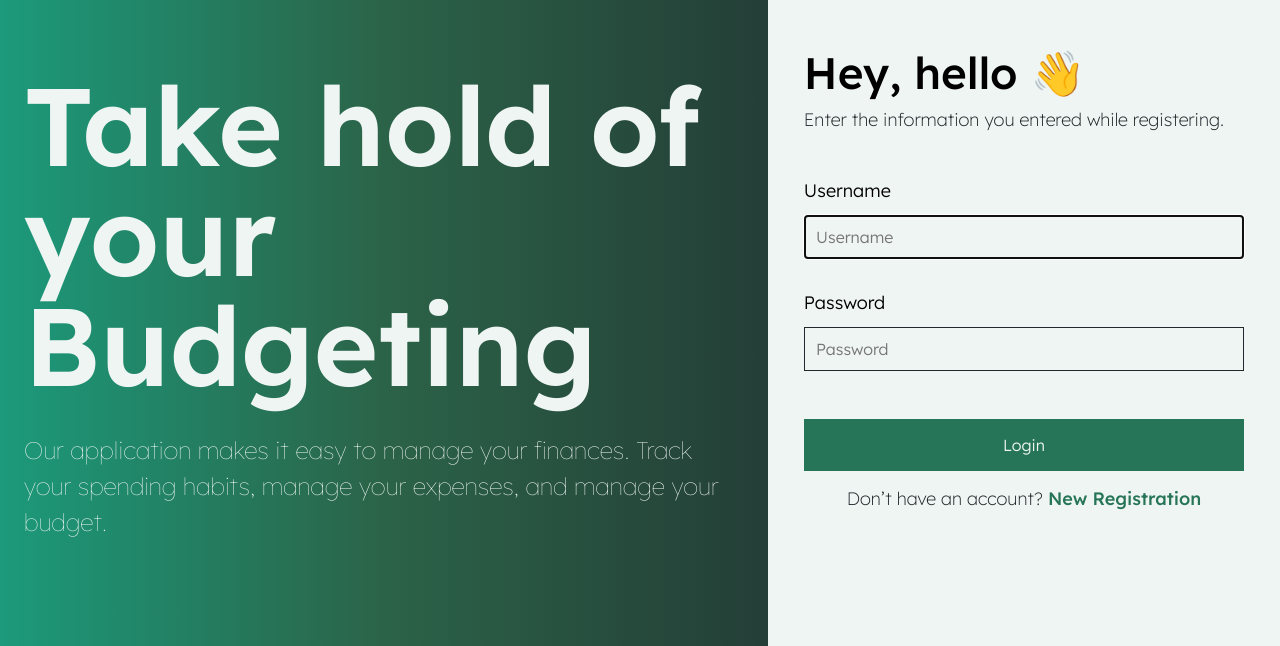
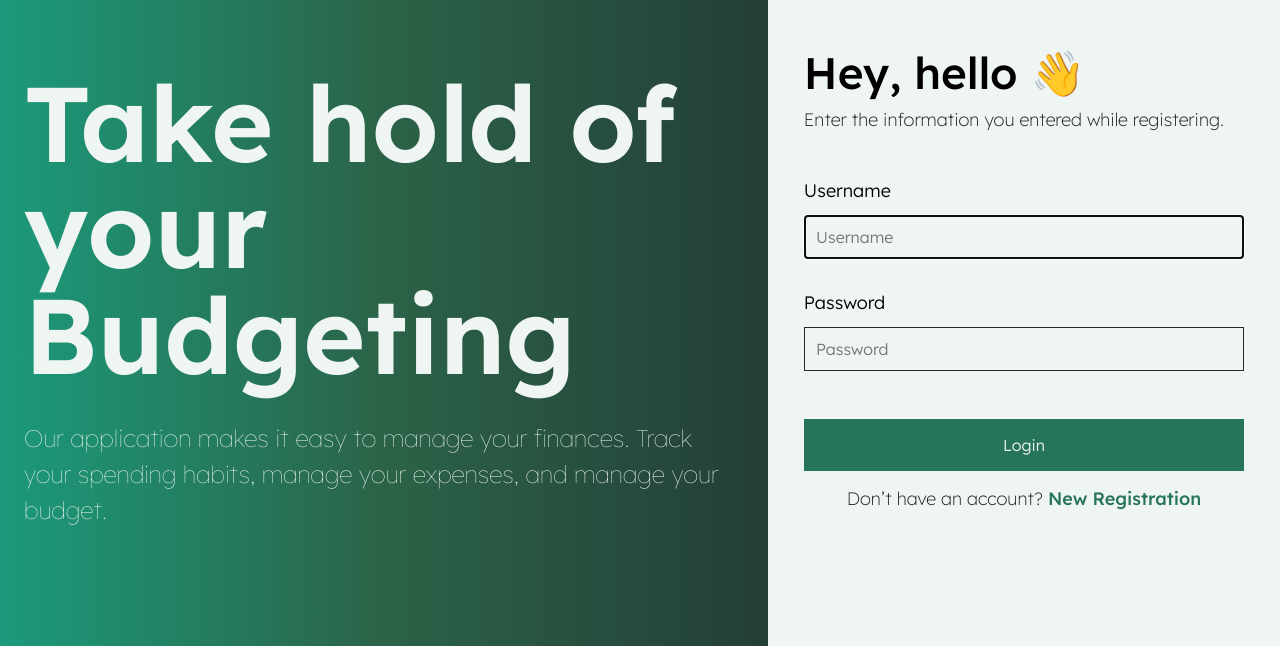
Before and after one commit to vishalsinghrawat29/Responsive-Testing, a plain HTML site: page index.html in a window 1280 px wide. Shown: the part 154-800 px from the top of the page. Drawn offline with Linux system fonts and the light colour scheme.

Commit message:
update LoginStyle

```diff
--- a/loginStyle.css
+++ b/loginStyle.css
@@ -38,7 +38,7 @@ body{
 }
 
 .login-banner-text h1{
-    font-size: 110px;
+    font-size: 106px;
     font-weight: 600;
     line-height: 1;
 }
```
